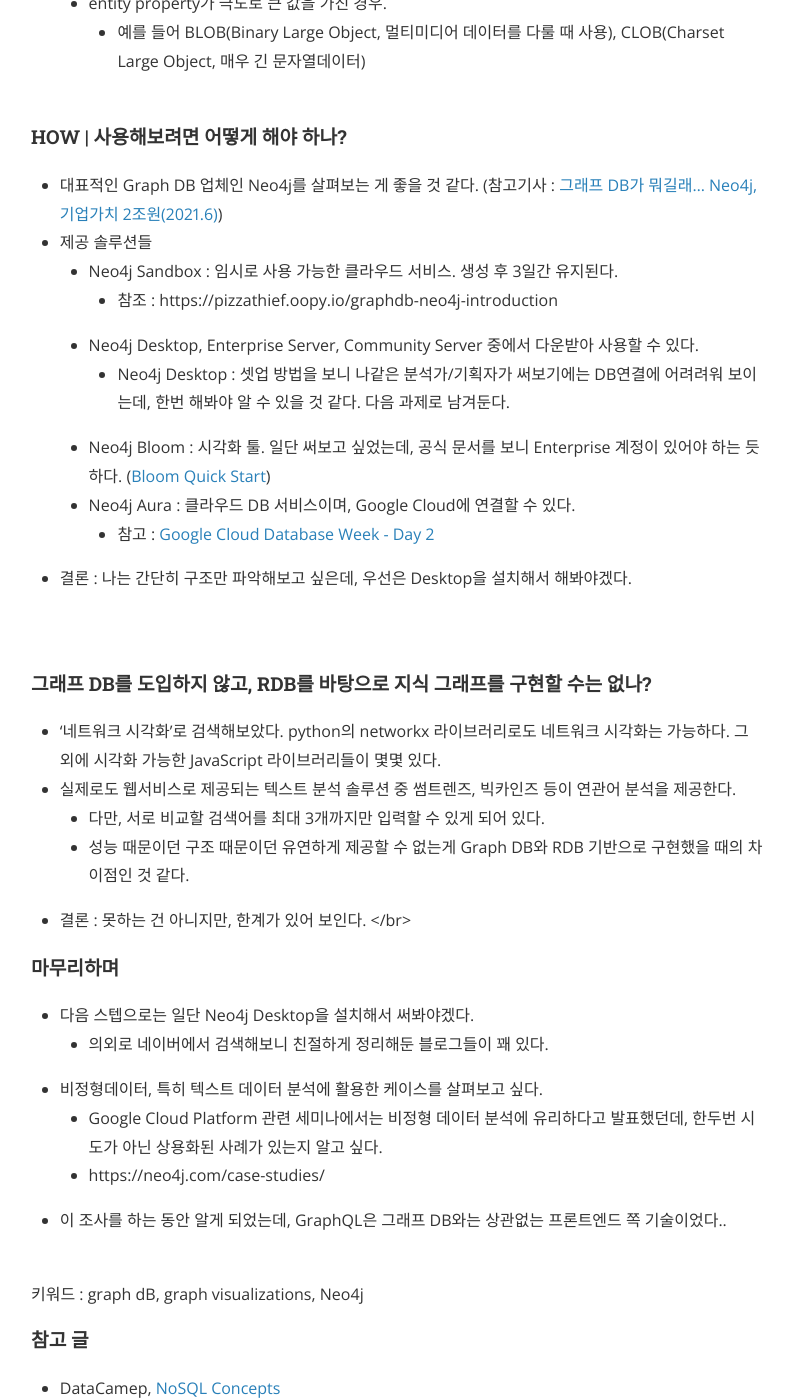
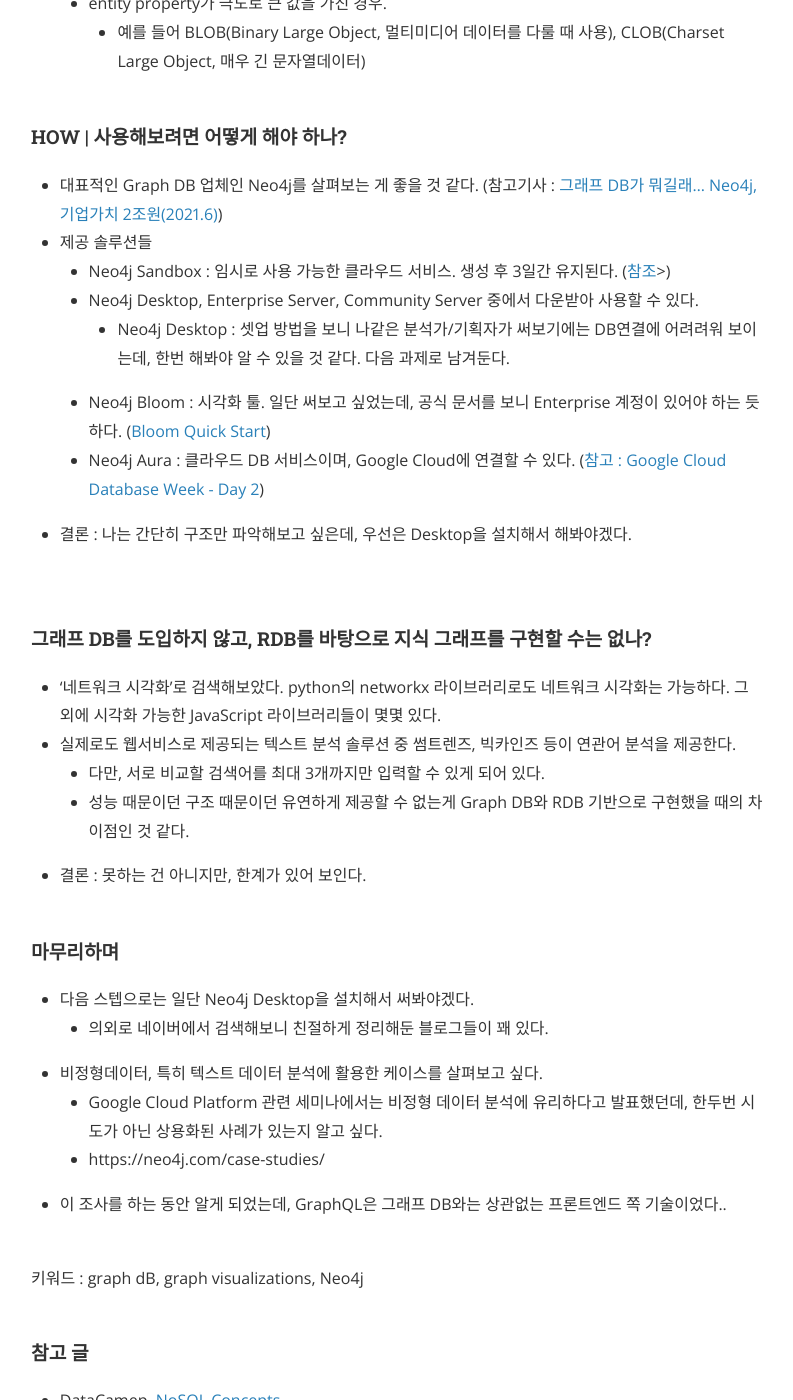
Before and after one commit to JessyMin/jessymin.github.io, a Jekyll site: the page built from _posts/2022-07-24-graph-db-overview.md, in a window 1280 px wide and 1400 px high, scrolled down 2826 px. Shown: the whole window, without its empty margins (241-1034 px from the left). Built offline with Jekyll 4.4.1, drawn with Linux system fonts in a browser that asks for light colours; nearby versions of some CDN libraries; some of the changed text lies outside the part shown.

Commit message:
[edit] markdown

```diff
--- a/_posts/2022-07-24-graph-db-overview.md
+++ b/_posts/2022-07-24-graph-db-overview.md
@@ -77,13 +77,11 @@
 ####   HOW | 사용해보려면 어떻게 해야 하나?
 - 대표적인 Graph DB 업체인 Neo4j를 살펴보는 게 좋을 것 같다. (참고기사 : <a href="https://byline.network/2021/06/22-129/">그래프 DB가 뭐길래... Neo4j, 기업가치 2조원(2021.6)</a>)
 - 제공 솔루션들
-  - Neo4j Sandbox : 임시로 사용 가능한 클라우드 서비스. 생성 후 3일간 유지된다.
-    - 참조 : https://pizzathief.oopy.io/graphdb-neo4j-introduction
+  - Neo4j Sandbox : 임시로 사용 가능한 클라우드 서비스. 생성 후 3일간 유지된다. (<a href="https://pizzathief.oopy.io/graphdb-neo4j-introduction">참조</a>>)
   - Neo4j Desktop, Enterprise Server, Community Server 중에서 다운받아 사용할 수 있다.
     - Neo4j Desktop : 셋업 방법을 보니 나같은 분석가/기획자가 써보기에는 DB연결에 어려려워 보이는데, 한번 해봐야 알 수 있을 것 같다. 다음 과제로 남겨둔다.
   - Neo4j Bloom : 시각화 툴. 일단 써보고 싶었는데, 공식 문서를 보니 Enterprise 계정이 있어야 하는 듯 하다. (<a href=" https://neo4j.com/docs/bloom-user-guide/current/bloom-quick-start/">Bloom Quick Start</a>)
-  - Neo4j Aura : 클라우드 DB 서비스이며, Google Cloud에 연결할 수 있다.
-    - 참고 : <a href="https://joey2the.tistory.com/m/80">Google Cloud Database Week - Day 2</a>
+  - Neo4j Aura : 클라우드 DB 서비스이며, Google Cloud에 연결할 수 있다. (<a href="https://joey2the.tistory.com/m/80">참고 : Google Cloud Database Week - Day 2</a>)
 - 결론 : 나는 간단히 구조만 파악해보고 싶은데, 우선은 Desktop을 설치해서 해봐야겠다.
 <br>
 <br>
@@ -95,7 +93,8 @@
   - 다만, 서로 비교할 검색어를 최대 3개까지만 입력할 수 있게 되어 있다.
   - 성능 때문이던 구조 때문이던 유연하게 제공할 수 없는게 Graph DB와 RDB 기반으로 구현했을 때의 차이점인 것 같다.
 - 결론 : 못하는 건 아니지만, 한계가 있어 보인다.
-</br>
+<br>
+<br>
 
 
 #### 마무리하며
@@ -105,16 +104,17 @@
   - Google Cloud Platform 관련 세미나에서는 비정형 데이터 분석에 유리하다고 발표했던데, 한두번 시도가 아닌 상용화된 사례가 있는지 알고 싶다.
   - https://neo4j.com/case-studies/
 - 이 조사를 하는 동안 알게 되었는데, GraphQL은 그래프 DB와는 상관없는 프론트엔드 쪽 기술이었다..
+<br>
+<br>
 
+키워드 : graph dB, graph visualizations, Neo4j
 <br>
-키워드 : graph dB, graph visualizations, Neo4j
-<br/>
-
+<br>
 
 #### 참고 글
 - DataCamep, <a href="https://app.datacamp.com/learn/courses/nosql-concepts">NoSQL Concepts</a>
 - <a href="https://www.samsungsds.com/kr/insights/techtoolkit_2021_knowledge_graph.html">세상 모든 것들의 연결고리, 지식 그래프 안에 있습니다</a>
 - <a href="https://rastalion.me/graph-db-%EA%B7%B8%EB%9E%98%ED%94%84-%EB%8D%B0%EC%9D%B4%ED%84%B0%EB%B2%A0%EC%9D%B4%EC%8A%A4/">Graph DB? 그래프 데이터베이스</a>
 - <a href="https://slownews.kr/82043">그래프 데이터베이스, 시장 현황과 분석 (2021.9, 슬로우 뉴스)</a>
-- Neo4j 설치방법 총정리: https://blog.naver.com/kgh9080/222771221790,
+- Neo4j 설치방법 총정리: https://blog.naver.com/kgh9080/222771221790
 - Neo4j 로컬 DBMS 만들기 https://blog.naver.com/kgh9080/222772603268
```
